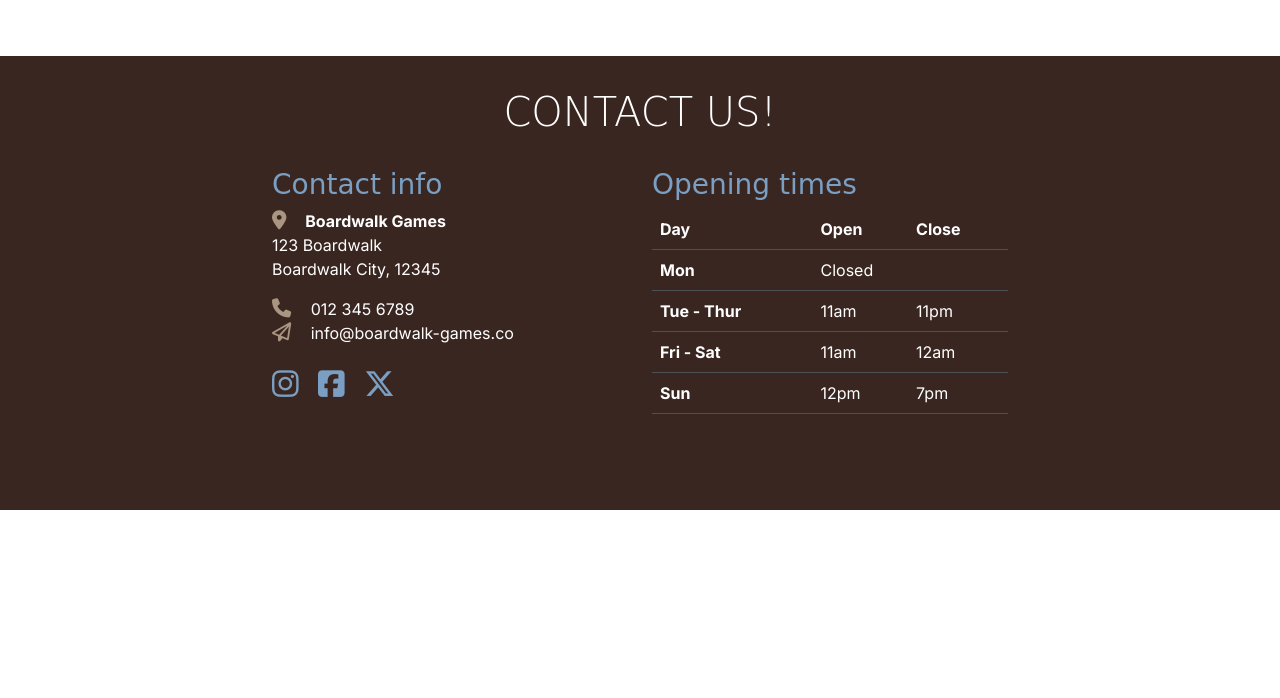
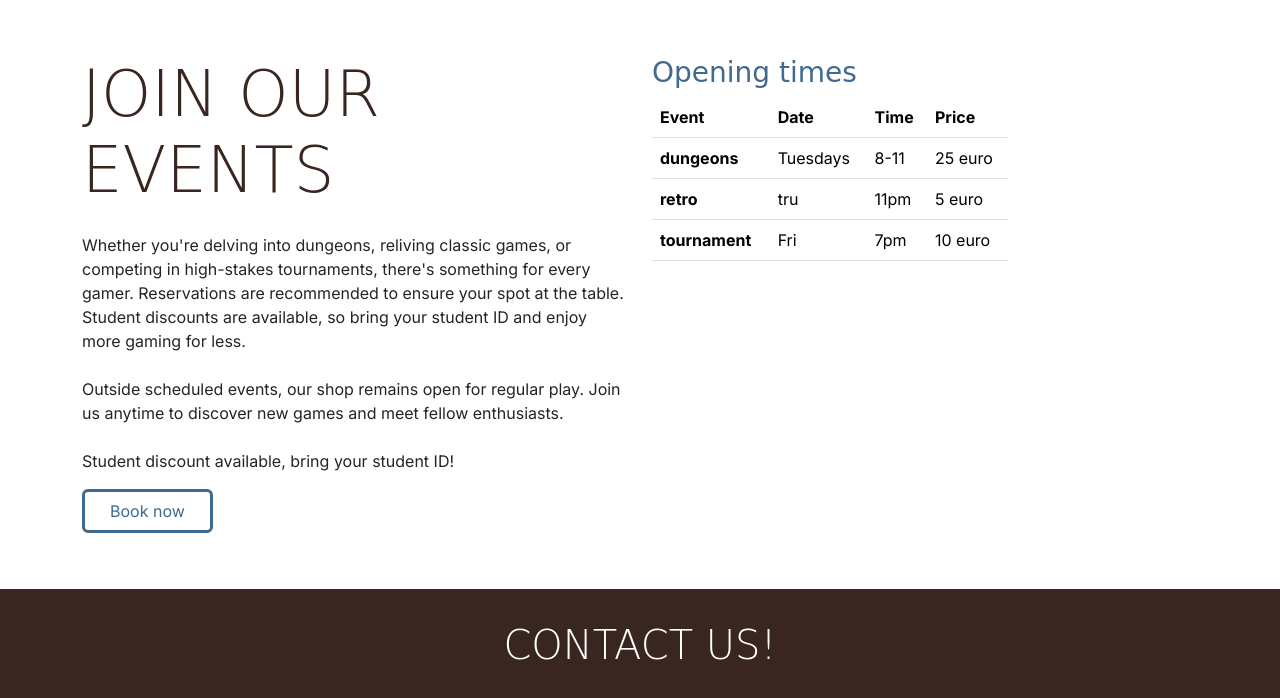
Before and after one commit to DavidClamp/boardwalk-games, a plain HTML site: page assets/index.html in a window 1280 px wide. Shown: the part 1120-1818 px from the top of the page. Before the commit the page ends 1630 px from the top, so only its background shows below. Drawn offline with nearby package versions, Linux system fonts and the light colour scheme; a web font is replaced by a local one.

Commit message:
added events challenge

```diff
--- a/assets/index.html
+++ b/assets/index.html
@@ -41,7 +41,10 @@
                         <a class="nav-link active" aria-current="page" href="index.html">Home</a>
                     </li>
                     <li class="nav-item">
-                        <a class="nav-link" href="#">Services</a>
+                        <a class="nav-link" href="#services">Services</a>
+                    </li>
+                        <li class="nav-item">
+                        <a class="nav-link" href="#events">Events</a>
                     </li>
                     <li class="nav-item">
                         <a class="nav-link" href="game-library.html">Games</a>
@@ -191,6 +194,65 @@
                 </div>
             </div>
         </section>
+
+<!-- events page -->
+<section id="events" class="container section">
+        <div class="row">
+            <div class="col-12 col-xl-6 text-center text-xl-start">
+                <h1 class="display-3">Join our events</h1>
+
+                <p class="my-4">Whether you're delving into dungeons, reliving classic games, or competing in high-stakes tournaments, there's something for every gamer. Reservations are recommended to ensure your spot at the table. Student discounts are available,
+                     so bring your student ID and enjoy more gaming for less.</p>
+                     <p class="my-4">Outside scheduled events, our shop remains open for regular play.
+                        Join us anytime to discover new games and meet fellow enthusiasts.</p>
+
+            </div>
+
+            <!-- opening times -->
+            <div class="col-12 col-md-6 col-xl-4">
+                    <h3 class="sub-heading-color">Opening times</h3>
+                    <table class="table">
+                        <thead>
+                            <tr>
+                                <th scope="col">Event</th>
+                                <th scope="col">Date</th>
+                                <th scope="col">Time</th>
+                                <th scope="col">Price</th>
+                            </tr>
+                        </thead>
+                        <tbody>
+                            <tr>
+                                <th scope="row">dungeons</th>
+                                <td>Tuesdays</td>
+                                <td>8-11</td>
+                                <td>25 euro</td>
+                            </tr>
+                            <tr>
+                                <th scope="row">retro</th>
+                                <td>tru</td>
+                                <td>11pm</td>
+                                <td>5 euro</td>
+                            </tr>
+                            <tr>
+                                <th scope="row">tournament</th>
+                                <td>Fri</td>
+                                <td>7pm</td>
+                                <td>10 euro</td>
+
+                        </tbody>
+                    </table>
+                </div>
+
+            </div>
+            <!-- book button -->
+             <p class="discount-text">Student discount available, bring your student ID!</p>
+            <div> <a href="booking.html" class="btn custom-button-outline mb-4">Book now</a>
+       </div>
+
+            </div>
+    </section>
+
+
     </main>
 
     <!-- Footer / contact section -->
@@ -222,6 +284,9 @@
                         <a href="https://www.x.com" target="_blank" aria-label="Visit our X feed (opens in a new tab)"
                             rel="noopener"><i class="fa-brands fa-x-twitter"></i></a>
                     </div>
+
+
+
                 </div>
 
                 <!-- Opening times -->
```
